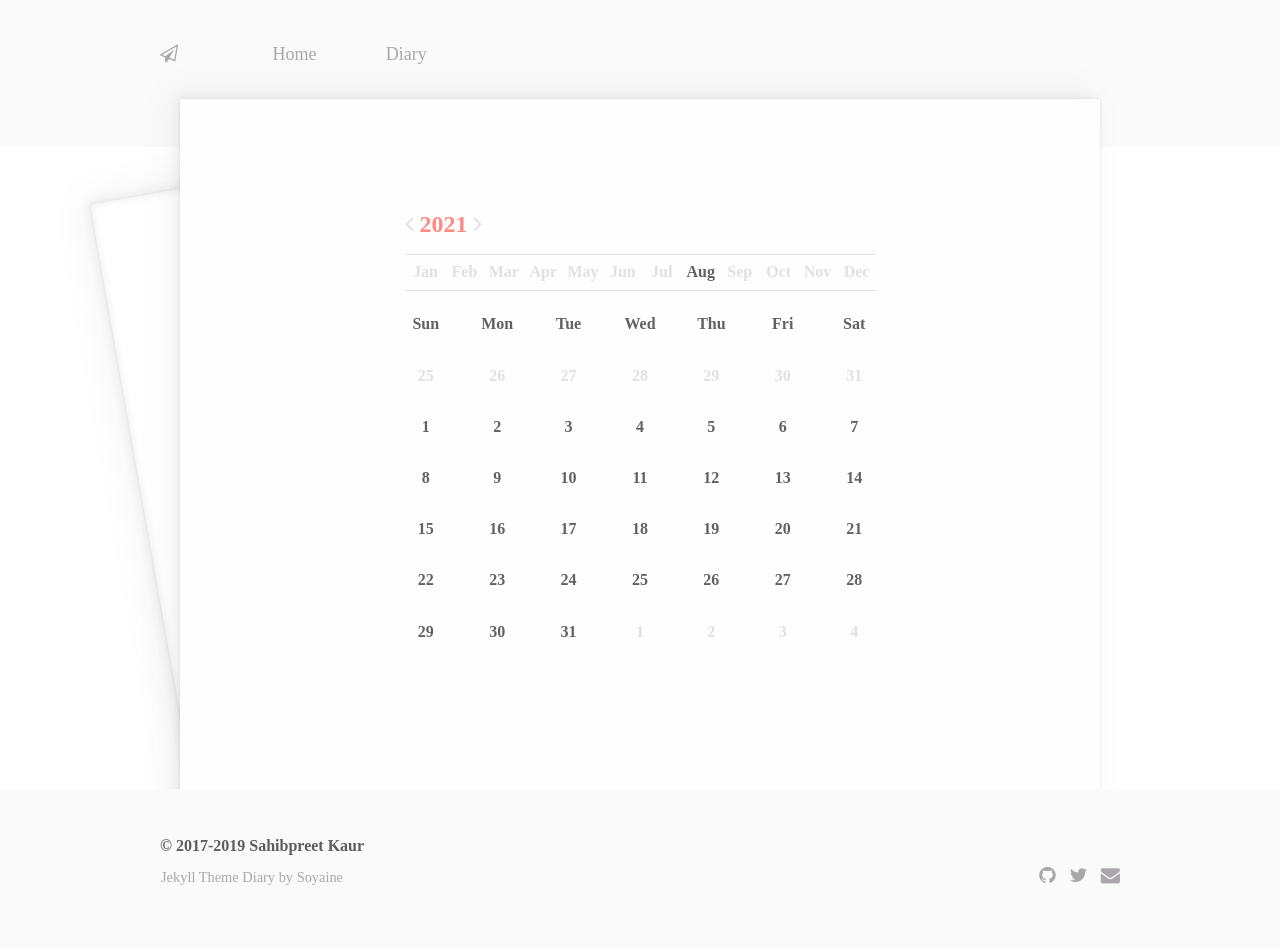
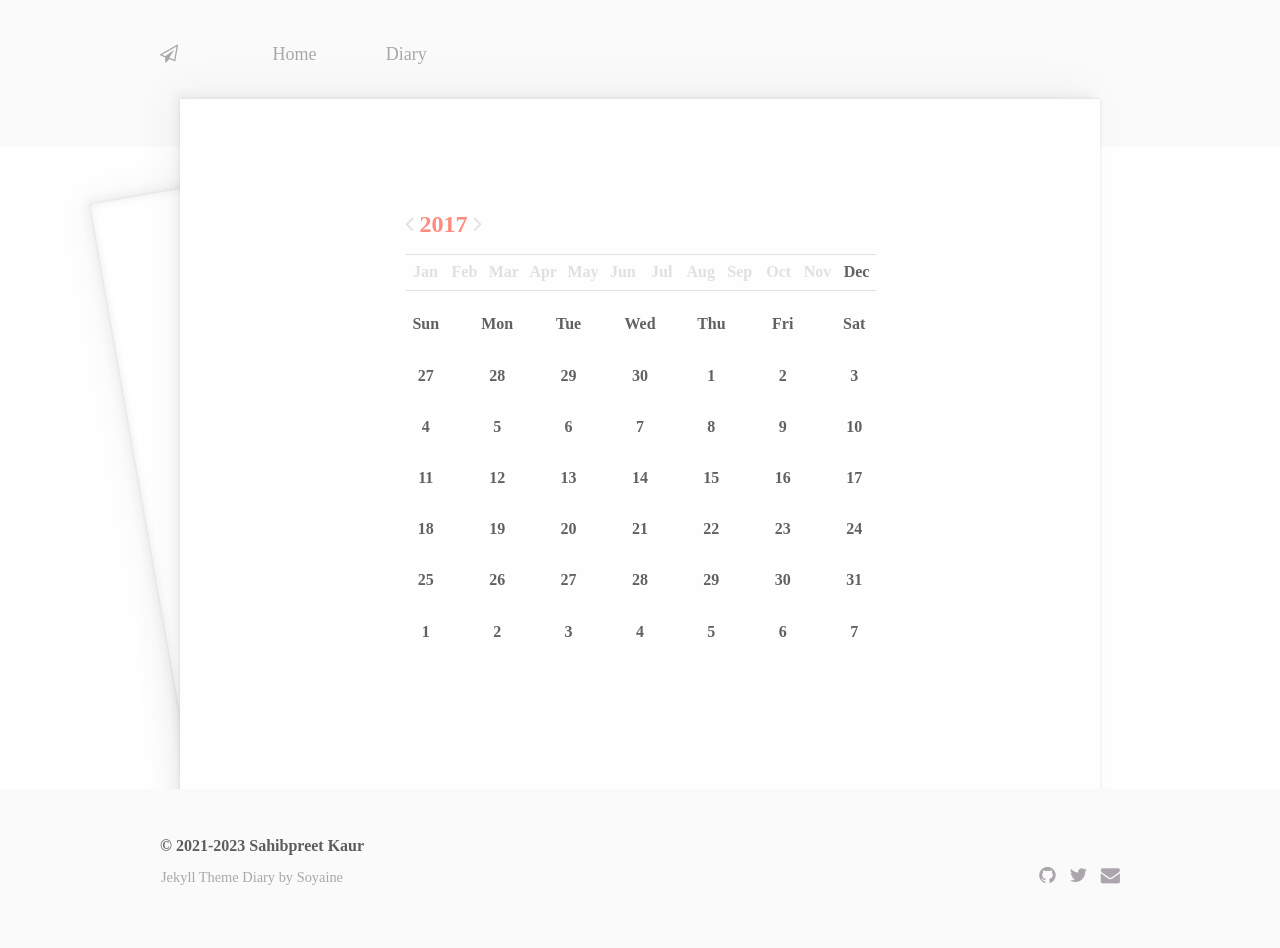
Before and after one commit to sahibkaur/sahib-daily-diary, a Jekyll site: the page built from index.html, in a window 1280 px wide. Built offline with Jekyll 4.4.1, drawn with Linux system fonts in a browser that asks for light colours; part of the change alters nothing that is shown.

Commit message:
removes some code

```diff
--- a/_config.yml
+++ b/_config.yml
@@ -4,8 +4,8 @@ baseurl: /sahib-daily-diary
 
 # Your blog's start year and this year, showed in the footer left
 # start is optional
-start: 2017
-now: 2019
+start: 2021
+now: 2023
 
 # Social links showed in the footer
 # You just need modify the nickname of github and twitter
--- a/_includes/calendar.html
+++ b/_includes/calendar.html
@@ -87,20 +87,6 @@
 
 
 <script>
-    var urlJSON = {
-    {% for post in site.posts %}
-    "{{ post.url | slice: 1, 10 | replace: '-', '/' | replace: '/0', '/' | strip }}": {
-        url: "{{ site.baseurl }}{{ post.url }}",
-        excerpt: "{{ post.excerpt }}",
-        index: {{ forloop.rindex }}
-    },
-    {% endfor %}
-    "end": "end"
-    };
-    {% if page.date %}
-    var activeArticle = "{{ page.date | slice: 0, 10 | replace: '-', '/' | replace: '/0', '/' }}";
-    {% else %}
-    var activeArticle = new Date().toLocaleDateString();
-    {% endif %}
+
 </script>
 <script type="text/javascript" src="{{ "/assets/js/calendar.js" | prepend: site.baseurl }}"></script>
--- a/assets/js/calendar.js
+++ b/assets/js/calendar.js
@@ -70,7 +70,7 @@ function calInit() {
             }
 
             yEle.children[1].innerText = y;
-            var mThis = mEle.getElementsByClassName("cal-month__now");
+            var mThis = mEle.getElementsByClassName("cal-month");
             mThis[0].classList.remove("cal-month__now");
             mEle.children[m].classList.add("cal-month__now");
         },
```
